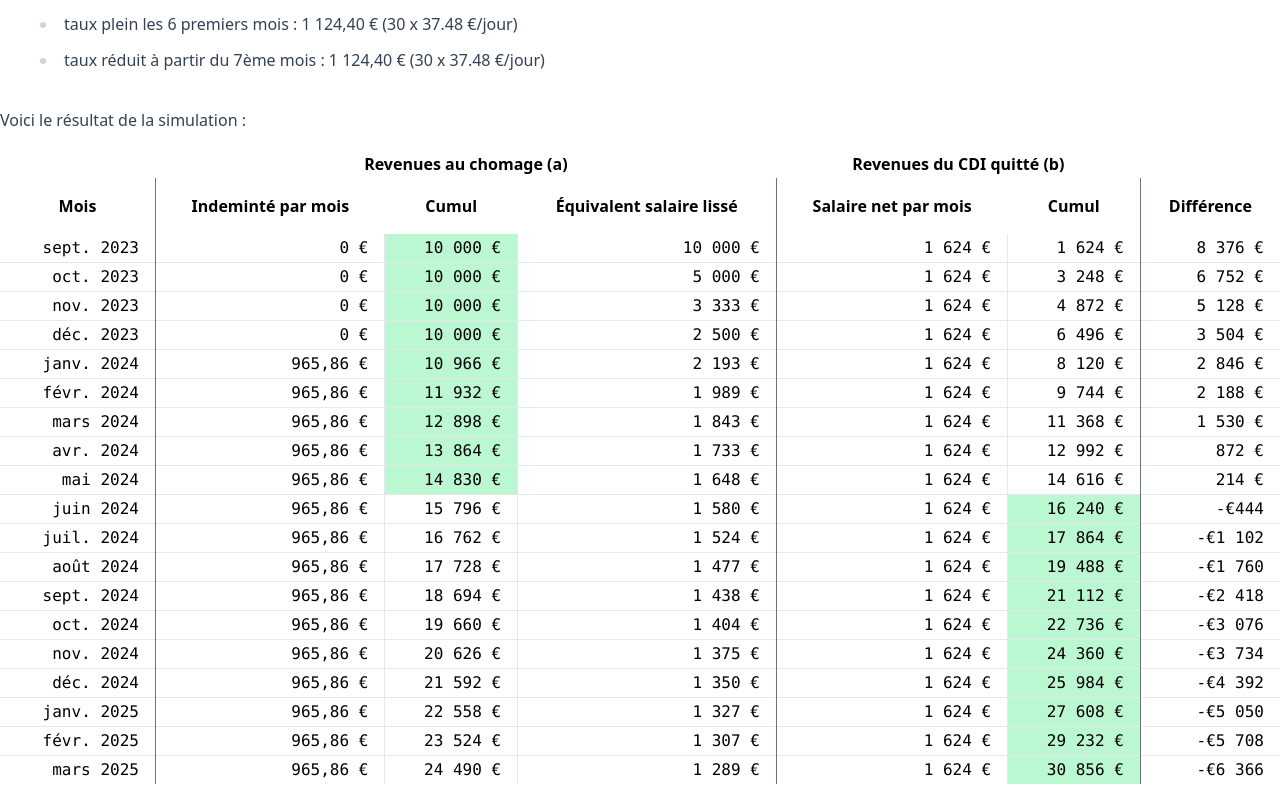
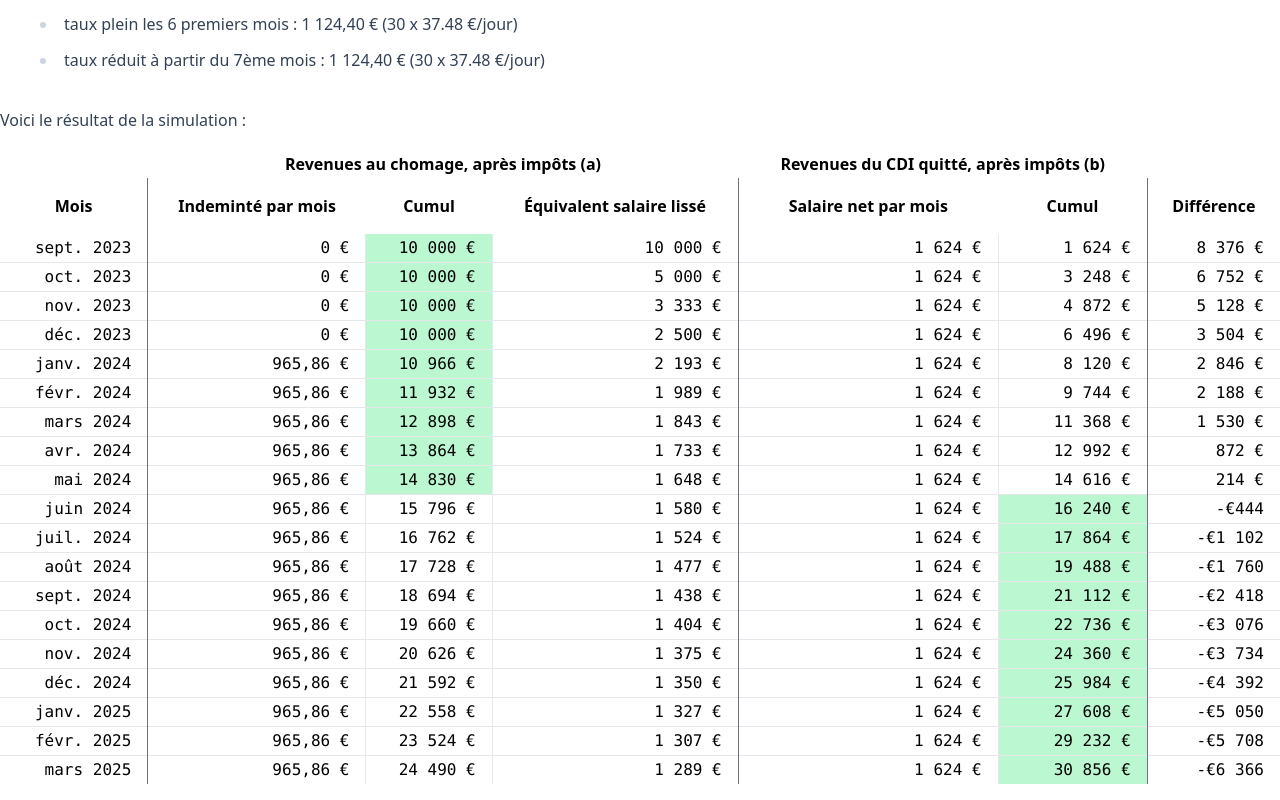
Before and after one commit to stephane-klein/comparateur-rupture-conventionnelle-cdi-france, a SvelteKit app: page / in a window 1280 px wide. Shown: the part 1156-1956 px from the top of the page. Built offline with nearby package versions, Linux system fonts and the light colour scheme.

Commit message:
Add precision "après impôts"

```diff
--- a/src/routes/+page.svelte
+++ b/src/routes/+page.svelte
@@ -306,11 +306,11 @@
         <th
             colspan="3"
             class="px-4 py-0.5"
-        >Revenues au chomage (a)</th>
+        >Revenues au chomage, après impôts (a)</th>
         <th
             colspan="2"
             class="px-4 py-0.5"
-        >Revenues du CDI quitté (b)</th>
+        >Revenues du CDI quitté, après impôts (b)</th>
         <th></th>
     </tr>
     <tr>
```
